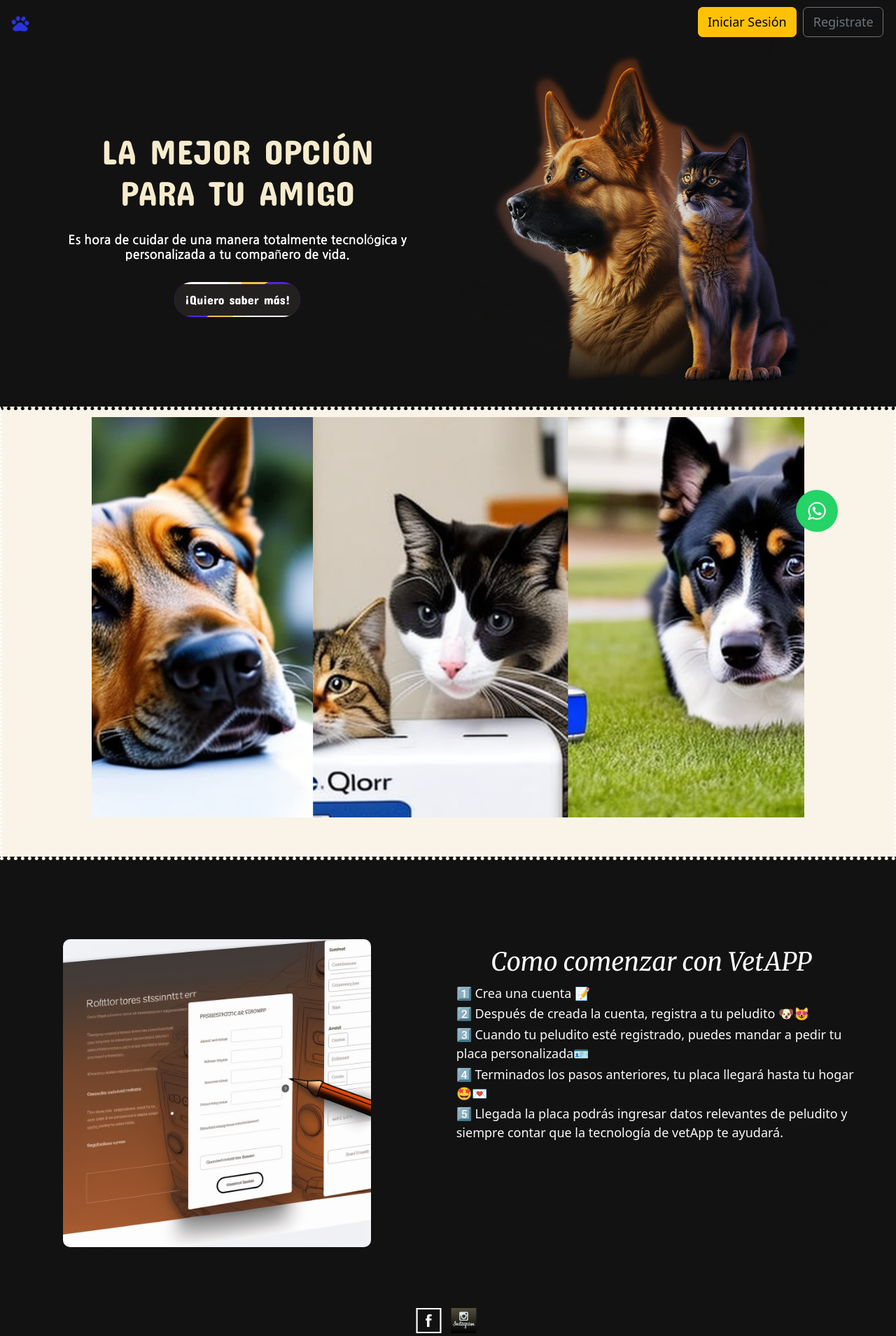
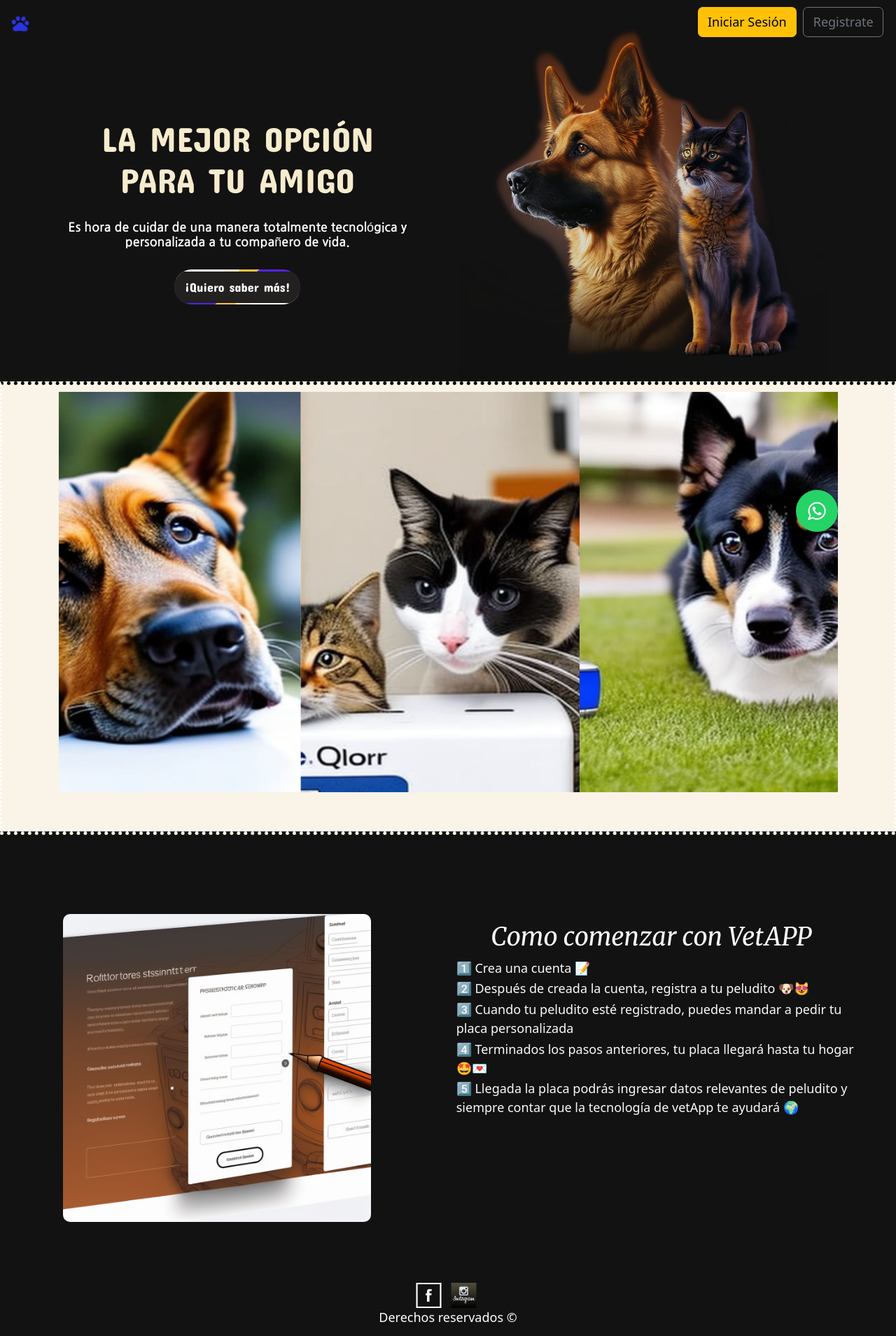
Before and after one commit to andersonNB/vet-app, a React (Vite) app: page / in a window 1280 px wide. Shown: the top 1909 px of the page at 70% size. Built offline with nearby package versions, Linux system fonts and the light colour scheme; a web font is replaced by a local one.

Commit message:
changes: animation added for text

```diff
--- a/src/public/components/stepByStep/StepByStep.jsx
+++ b/src/public/components/stepByStep/StepByStep.jsx
@@ -7,16 +7,16 @@
     <div className="container" id="stepByStep">
       <div className="row rowBodyStep d-flex row-one">
         <div className="col-md-6 col-sm-12 text-center col-one">
-          <img src={img} alt="form" />
+          <img src={img} alt="form" className='rowBodyStep__img--modifier' />
         </div>
         <div className="col-md-6 col-sm-12  mt-5 text-light col-two">
           <h2 className="text-center rowBodyStep--h2-step">Como comenzar con VetAPP</h2>
-          <ul className="text-justify">
+          <ul className="text-justify rowBodyStep__ul--modifier">
             <p className="li">1️⃣ Crea una cuenta 📝</p>
             <p className="li">2️⃣ Después de creada la cuenta, registra a tu peludito 🐶😻</p>
-            <p className="li">3️⃣ Cuando tu peludito esté registrado, puedes mandar a pedir tu placa personalizada🪪</p>
+            <p className="li">3️⃣ Cuando tu peludito esté registrado, puedes mandar a pedir tu placa personalizada</p>
             <p className="li">4️⃣ Terminados los pasos anteriores, tu placa llegará hasta tu hogar🤩💌</p>
-            <p className="li">5️⃣ Llegada la placa podrás ingresar datos relevantes de peludito y siempre contar que la tecnología de vetApp te ayudará.</p>
+            <p className="li">5️⃣ Llegada la placa podrás ingresar datos relevantes de peludito y siempre contar que la tecnología de vetApp te ayudará 🌍</p>
           </ul>
         </div>
       </div>
--- a/src/public/components/stepByStep/stepByStep.scss
+++ b/src/public/components/stepByStep/stepByStep.scss
@@ -11,7 +11,7 @@
 }
 
 .container {
-    img {
+    .rowBodyStep__img--modifier {
       max-width: 100%;
       max-height: 70%;
       margin-top: 2rem;
@@ -41,6 +41,12 @@
         padding-left: 1rem;
     }
 
+    .rowBodyStep__ul--modifier:hover {
+        -ms-transform: scale(1.1); /* IE 9 */
+        -webkit-transform: scale(1.1); /* Safari 3-8 */
+        transform: scale(1.1);
+      }
+
   }
 
 p {
--- a/src/public/pages/home/home.scss
+++ b/src/public/pages/home/home.scss
@@ -4,8 +4,6 @@
 .containerHome {
   min-height: 100px;
   padding: 0px;
-
-
 
   .rowHomepage--column-1 {
     font-family: var(--font-general);
@@ -35,19 +33,15 @@
         color: var(--title-color-amarillo);
     }
 
-    img {
-        width: 12em;
-        height: 10em;
-        display: flex;
-        margin-left: 1em;
-        //margin-top: 12em;
-    }
   }
 
   .rowHomepage--column-2 {
     padding-left: 1.65rem;
     img {
         opacity: 0.85;
+        width: 100%;
+        height: 60%;
+        display: flex;
       }
   }
 }
```
